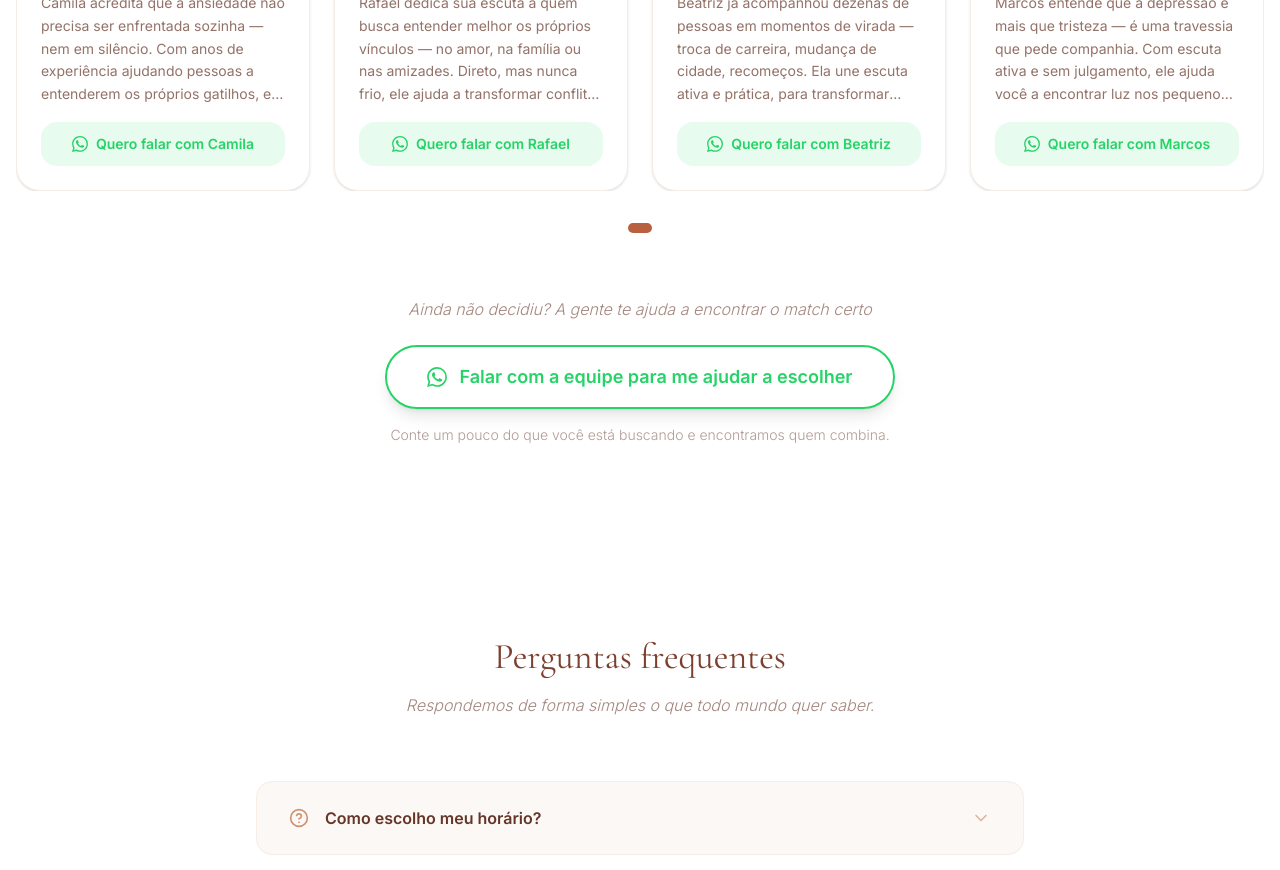
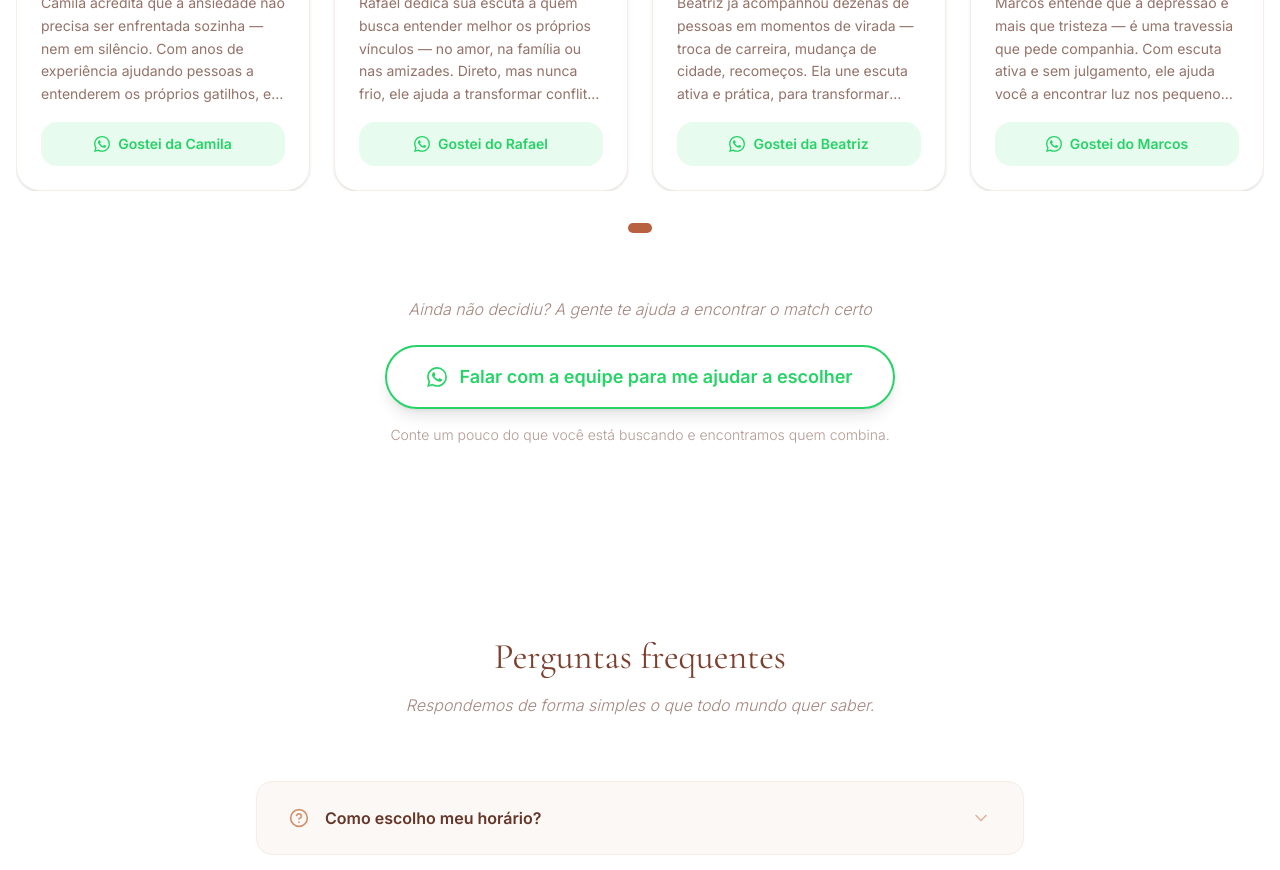
Before and after one commit to arthursl12/bhrunaestetica, a React (Vite) app: page /terapiaonline in a window 1280 px wide. Shown: the part 4300-5170 px from the top of the page. Built offline with nearby package versions, Linux system fonts and the light colour scheme; a web font is replaced by a local one.

Commit message:
Change card CTA to gender-aware 'Gostei da/do [Name]'

```diff
--- a/src/components/PsychologistCard.tsx
+++ b/src/components/PsychologistCard.tsx
@@ -53,7 +53,7 @@ const PsychologistCard: React.FC<PsychologistCardProps> = ({ psychologist }) =>
           className="w-full text-center bg-[#25D366]/10 text-[#25D366] hover:bg-[#25D366]/20 font-bold py-3 px-4 rounded-2xl text-sm transition-colors flex items-center justify-center gap-2"
         >
           <WhatsAppIcon className="w-4 h-4" />
-          Quero falar com {psychologist.firstName}
+          {psychologist.gender === 'f' ? `Gostei da ${psychologist.firstName}` : `Gostei do ${psychologist.firstName}`}
         </a>
       </div>
     </div>
--- a/src/data/psychologists.ts
+++ b/src/data/psychologists.ts
@@ -2,6 +2,7 @@ export interface Psychologist {
   id: string;
   name: string;
   firstName: string;
+  gender: 'f' | 'm';
   specialty: string;
   crp: string;
   bio: string;
@@ -14,6 +15,7 @@ export const psychologists: Psychologist[] = [
     id: 'camila',
     name: 'Dra. Camila Rocha',
     firstName: 'Camila',
+    gender: 'f',
     specialty: 'Ansiedade e Estresse',
     crp: 'CRP 06/098765',
     bio: 'Camila acredita que a ansiedade não precisa ser enfrentada sozinha — nem em silêncio. Com anos de experiência ajudando pessoas a entenderem os próprios gatilhos, ela cria um espaço leve para você respirar antes mesmo de falar.',
@@ -24,6 +26,7 @@ export const psychologists: Psychologist[] = [
     id: 'rafael',
     name: 'Dr. Rafael Andrade',
     firstName: 'Rafael',
+    gender: 'm',
     specialty: 'Relacionamentos e Vínculos',
     crp: 'CRP 05/145230',
     bio: 'Rafael dedica sua escuta a quem busca entender melhor os próprios vínculos — no amor, na família ou nas amizades. Direto, mas nunca frio, ele ajuda a transformar conflitos em clareza, sem julgamento.',
@@ -34,6 +37,7 @@ export const psychologists: Psychologist[] = [
     id: 'beatriz',
     name: 'Dra. Beatriz Lemos',
     firstName: 'Beatriz',
+    gender: 'f',
     specialty: 'Carreira e Transições',
     crp: 'CRP 08/211987',
     bio: 'Beatriz já acompanhou dezenas de pessoas em momentos de virada — troca de carreira, mudança de cidade, recomeços. Ela une escuta ativa e prática, para transformar incerteza em direção.',
@@ -44,6 +48,7 @@ export const psychologists: Psychologist[] = [
     id: 'marcos',
     name: 'Dr. Marcos Vieira',
     firstName: 'Marcos',
+    gender: 'm',
     specialty: 'Depressão e Autoconhecimento',
     crp: 'CRP 04/332156',
     bio: 'Marcos entende que a depressão é mais que tristeza — é uma travessia que pede companhia. Com escuta ativa e sem julgamento, ele ajuda você a encontrar luz nos pequenos passos do dia a dia.',
```
